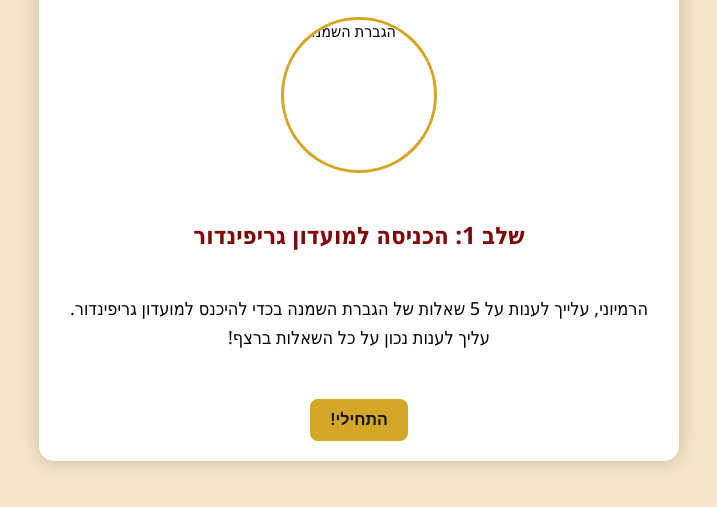
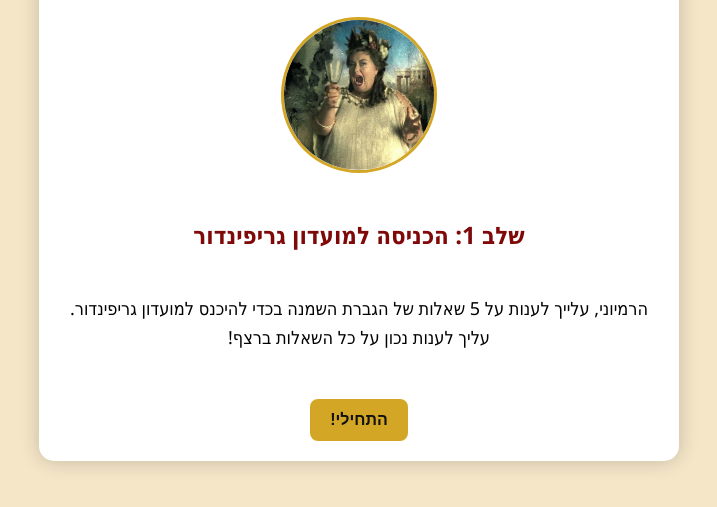
Before and after one commit to CutManDo/hermione-times, a plain HTML site: page index.html in a window 1280 px wide. Both pictures are taken after a click on the button "התחילי במשחק!". Shown: the part 213-720 px from the top of the page, without its empty margins (281-998 px from the left). Drawn offline with Linux system fonts and the light colour scheme.

Commit message:
Update index.html
החלפת שומרי מקום בתמונות

```diff
--- a/index.html
+++ b/index.html
@@ -173,7 +173,7 @@
 
         <!-- Start Screen -->
         <div id="start-screen" class="screen visible">
-            <img src="/api/placeholder/150/150" alt="הרמיוני" class="character-img">
+            <img src="images/hermione.jpg" alt="הרמיוני" class="character-img">
             <h2>ברוכים הבאים לעולם הקסום של לוח הכפל!</h2>
             <p class="stage-description">
                 הרמיוני צריכה את עזרתך כדי לעבור את האתגרים המתמטיים בהוגוורטס.
@@ -184,7 +184,7 @@
 
         <!-- Stage Intro Screens -->
         <div id="stage1-intro" class="screen">
-            <img src="/api/placeholder/150/150" alt="הגברת השמנה" class="character-img">
+            <img src="images/fatlady.jpg" alt="הגברת השמנה" class="character-img">
             <h2 class="stage-title">שלב 1: הכניסה למועדון גריפינדור</h2>
             <p class="stage-description">
                 הרמיוני, עלייך לענות על 5 שאלות של הגברת השמנה בכדי להיכנס למועדון גריפינדור.
@@ -194,7 +194,7 @@
         </div>
 
         <div id="stage2-intro" class="screen">
-            <img src="/api/placeholder/150/150" alt="דראקו מאלפוי" class="character-img">
+            <img src="images/draco.jpg" alt="דראקו מאלפוי" class="character-img">
             <h2 class="stage-title">שלב 2: הגעה לשיעור שיקויים</h2>
             <p class="stage-description">
                 עלייך להגיע בזמן לשיעור השיקויים של סנייפ.
@@ -205,7 +205,7 @@
         </div>
 
         <div id="stage3-intro" class="screen">
-            <img src="/api/placeholder/150/150" alt="חדר הנחיצות" class="character-img">
+            <img src="images/draco.jpg" alt="חדר הנחיצות" class="character-img">
             <h2 class="stage-title">שלב 3: חדר הנחיצות</h2>
             <p class="stage-description">
                 עלייך לענות על 5 שאלות נכונות ברצף כדי להיכנס לחדר הנחיצות.
@@ -215,7 +215,7 @@
         </div>
 
         <div id="stage4-intro" class="screen">
-            <img src="/api/placeholder/150/150" alt="בלטריקס לסטריינג'" class="character-img">
+            <img src="images/bellatrix.jpg" alt="בלטריקס לסטריינג'" class="character-img">
             <h2 class="stage-title">שלב 4: קרב הכישופים</h2>
             <p class="stage-description">
                 בלטריקס לסטריינג' מאתגרת אותך לקרב כישופים!
@@ -227,7 +227,7 @@
 
         <!-- Stage Completion Screens -->
         <div id="stage1-complete" class="screen">
-            <img src="/api/placeholder/150/150" alt="הרמיוני" class="character-img">
+            <img src="images/hermione.jpg" alt="הרמיוני" class="character-img">
             <h2 class="stage-title">הצלחת!</h2>
             <p class="stage-description">
                 נפלא! הגברת השמנה התרשמה מהידע שלך ונתנה לך להיכנס למועדון גריפינדור.
@@ -238,7 +238,7 @@
         </div>
 
         <div id="stage2-complete" class="screen">
-            <img src="/api/placeholder/150/150" alt="הרמיוני" class="character-img">
+            <img src="images/hermione.jpg" alt="הרמיוני" class="character-img">
             <h2 class="stage-title">הצלחת!</h2>
             <p class="stage-description">
                 מצוין! הצלחת לענות על כל השאלות של דראקו והקדמת ב5 דקות לשיעור השיקויים.
@@ -249,7 +249,7 @@
         </div>
 
         <div id="stage3-complete" class="screen">
-            <img src="/api/placeholder/150/150" alt="הרמיוני" class="character-img">
+            <img src="images/hermione.jpg" alt="הרמיוני" class="character-img">
             <h2 class="stage-title">הצלחת!</h2>
             <p class="stage-description">
                 יופי! הצלחת למצוא את חדר הנחיצות.
@@ -262,7 +262,7 @@
         <!-- Game Screens -->
         <div id="game-screen" class="screen">
             <div id="character-info">
-                <img id="current-character-img" src="/api/placeholder/150/150" alt="דמות" class="character-img">
+                <img id="current-character-img" src="images/fatlady.jpg" alt="דמות" class="character-img">
                 <h2 id="character-name">הגברת השמנה</h2>
             </div>
 
@@ -282,7 +282,7 @@
 
         <!-- Final Screens -->
         <div id="win-screen" class="screen">
-            <img src="/api/placeholder/150/150" alt="הרמיוני מנצחת" class="character-img">
+            <img src="images/hermione.win.jpg" alt="הרמיוני מנצחת" class="character-img">
             <h2 class="stage-title">ניצחון מזהיר!</h2>
             <p class="stage-description">
                 כל הכבוד, הרמיוני! ניצחת את בלטריקס בקרב הכישופים
@@ -294,7 +294,7 @@
         </div>
 
         <div id="lose-screen" class="screen">
-            <img src="/api/placeholder/150/150" alt="הרמיוני מפסידה" class="character-img">
+            <img src="images/hermione.lose.jpg" alt="הרמיוני מפסידה" class="character-img">
             <h2 class="stage-title">הפסדת בקרב...</h2>
             <p class="stage-description">
                 נראה שבלטריקס הייתה חזקה מדי הפעם.
@@ -315,10 +315,10 @@
             questionsPerStage: 5,
             stage4Questions: 7,
             characters: [
-                { name: "הגברת השמנה", img: "/api/placeholder/150/150" },
-                { name: "דראקו מאלפוי", img: "/api/placeholder/150/150" },
-                { name: "חדר הנחיצות", img: "/api/placeholder/150/150" },
-                { name: "בלטריקס לסטריינג'", img: "/api/placeholder/150/150" }
+                { name: "הגברת השמנה", img: "images/fatlady.jpg" },
+                { name: "דראקו מאלפוי", img: "images/draco.jpg" },
+                { name: "חדר הנחיצות", img: "images/room.jpg" },
+                { name: "בלטריקס לסטריינג'", img: "images/bellatrix.jpg" }
             ]
         };
 
```
